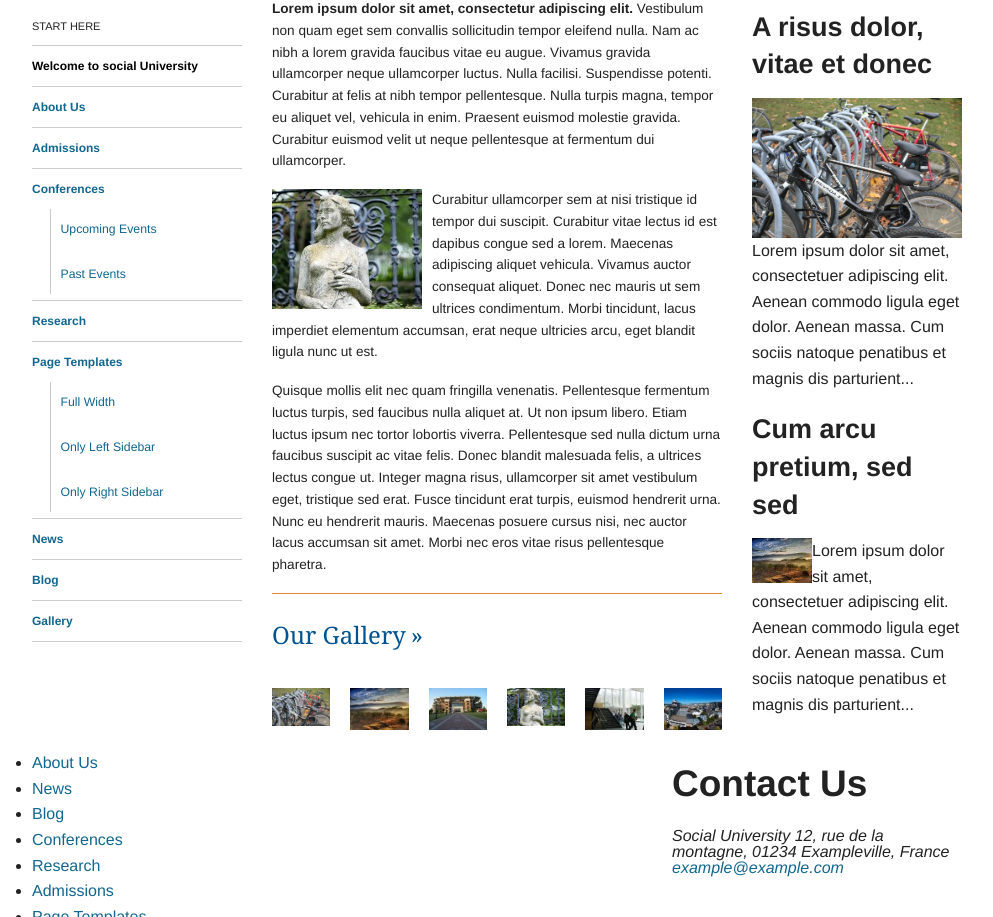
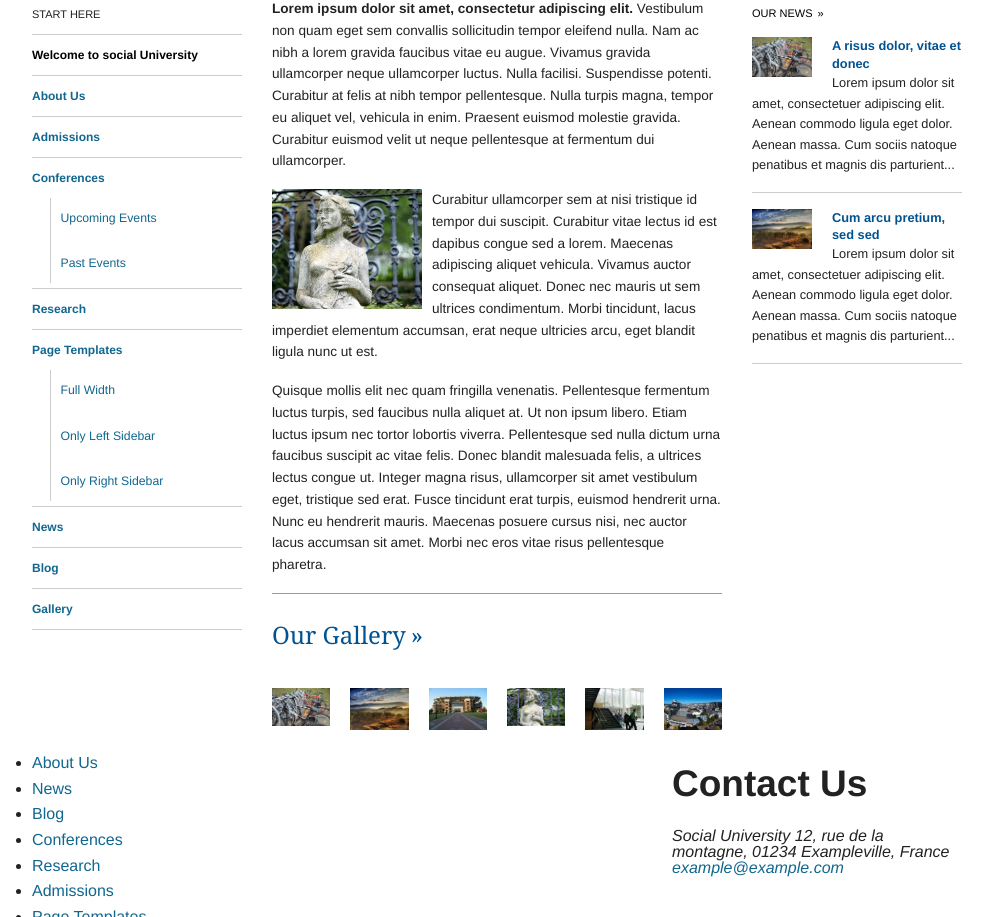
Before and after one commit to adelaossa/academia-1, a plain HTML site: page index.html in a window 1280 px wide. Shown: the part 580-1497 px from the top of the page, without its empty margins (143-1136 px from the left). Drawn offline with Linux system fonts and the light colour scheme.

Commit message:
Aside CSS

```diff
--- a/css/screen.css
+++ b/css/screen.css
@@ -115,9 +115,8 @@ header h1 a{
 #sections p{
 	border-bottom: 1px solid #CCC;
 	font-size: 11px;
-	height: 40px;
-	line-height: 40px;
 	margin: 0;
+	padding: 0 0 10px 0;
 	text-transform: uppercase;
 }
 
@@ -187,3 +186,46 @@ header h1 a{
 	content: "»";
 	padding-left: 5px;
 }
+
+#gallery img{
+	width: 100%;
+}
+
+aside{
+	margin-top: 75px;
+}
+
+aside h2{
+	color: black;
+	font-size: 11px;
+	font-weight: normal;
+	margin: 0;
+	padding: 0;
+	text-transform: uppercase;
+}
+
+aside h2:after{
+	content: "»";
+	padding-left: 5px;
+}
+
+aside article{
+	border-bottom: 1px solid #CCC;
+}
+
+aside article h3{
+	color: #005392;
+	font-size: 0.8em;
+	margin: 0;
+	padding: 0;
+}
+
+aside article p{
+	font-size: 0.8em;
+}
+
+aside article img.left{
+	height: 40px;
+	margin: 0 20px 0 0;
+	width: 60px;
+}
--- a/index.html
+++ b/index.html
@@ -108,7 +108,7 @@
 
   <div class="row">
 
-    <div class="large-3 columns">
+    <div class="large-3 small-12 columns">
       <div id="sections">
         <h2>Sections</h2>
         <p>Start Here</p>
@@ -137,7 +137,7 @@
       </div>
     </div>
 
-    <div class="large-6 columns">
+    <div class="large-6 small-12 columns">
       <section id="main">
         <h2>Welcome to Social University</h2>
         <p><strong>Lorem ipsum dolor sit amet, consectetur adipiscing elit.</strong> Vestibulum non quam eget sem convallis sollicitudin tempor eleifend nulla. Nam ac nibh a lorem gravida faucibus vitae eu augue. Vivamus gravida ullamcorper neque ullamcorper luctus. Nulla facilisi. Suspendisse potenti. Curabitur at felis at nibh tempor pellentesque. Nulla turpis magna, tempor eu aliquet vel, vehicula in enim. Praesent euismod molestie gravida. Curabitur euismod velit ut neque pellentesque at fermentum dui ullamcorper.</p>
@@ -156,16 +156,18 @@
         </ul>
       </section>
     </div>
-    <div class="large-3 columns">
+    <div class="large-3 small-12 columns">
       <aside>
         <h2>Our News</h2>
         <article>
+          <p><img src="img/4202579949_cdf5cfd481_b-500x333.jpg" alt="" class="left"></p>
           <h3>A risus dolor, vitae et donec</h3>
-          <p><img src="img/4202579949_cdf5cfd481_b-500x333.jpg" alt="" class="left"> Lorem ipsum dolor sit amet, consectetuer adipiscing elit. Aenean commodo ligula eget dolor. Aenean massa. Cum sociis natoque penatibus et magnis dis parturient...</p>
+          <p>Lorem ipsum dolor sit amet, consectetuer adipiscing elit. Aenean commodo ligula eget dolor. Aenean massa. Cum sociis natoque penatibus et magnis dis parturient...</p>
         </article>
         <article>
+          <p><img src="img/toscana-60x45.jpg" alt="" class="left"></p>
           <h3>Cum arcu pretium, sed sed</h3>
-          <p><img src="img/toscana-60x45.jpg" alt="" class="left"> Lorem ipsum dolor sit amet, consectetuer adipiscing elit. Aenean commodo ligula eget dolor. Aenean massa. Cum sociis natoque penatibus et magnis dis parturient...</p>
+          <p>Lorem ipsum dolor sit amet, consectetuer adipiscing elit. Aenean commodo ligula eget dolor. Aenean massa. Cum sociis natoque penatibus et magnis dis parturient...</p>
         </article>
       </aside>
     </div>
```
